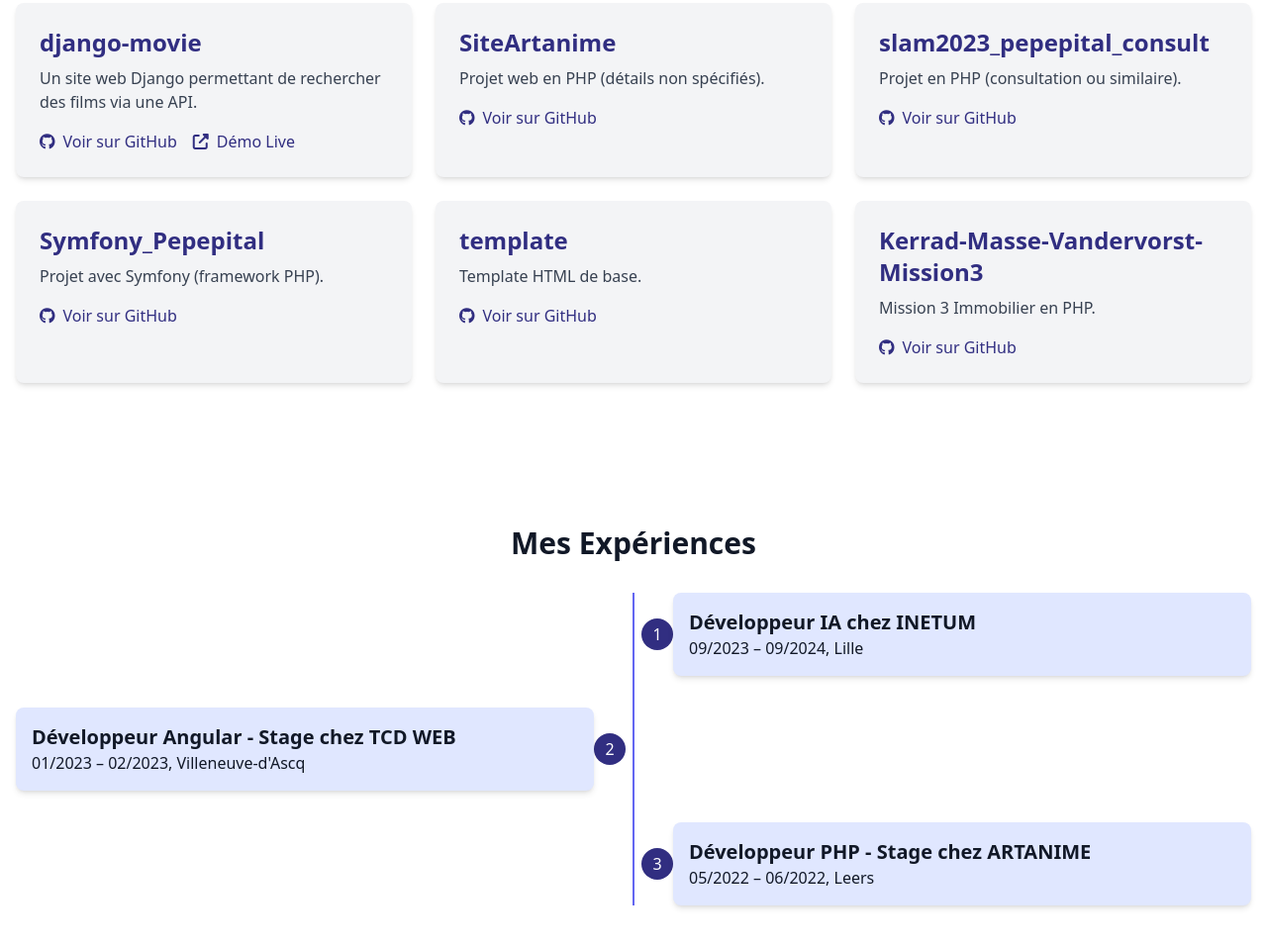
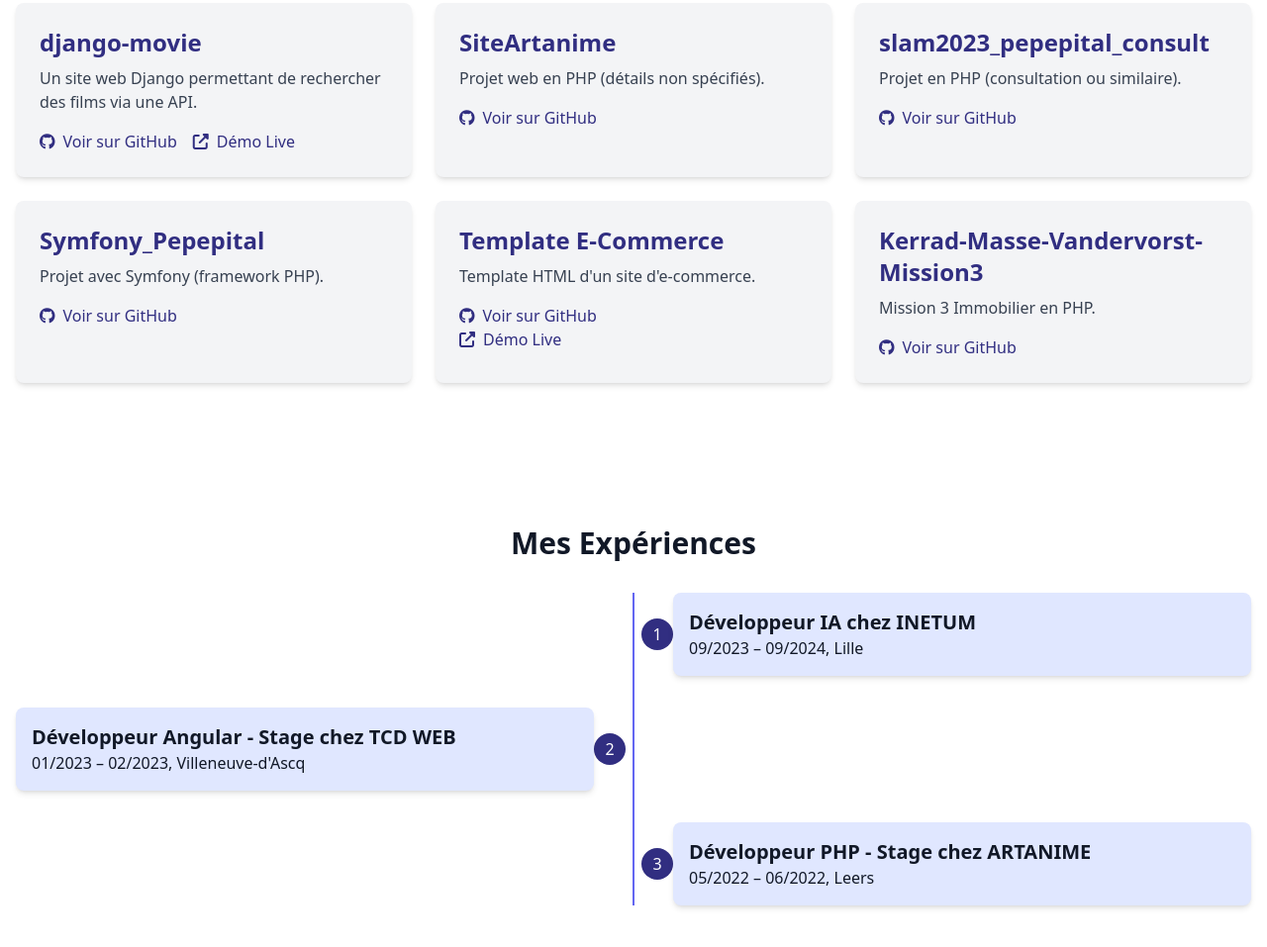
Before and after one commit to Sunitro23/portfolio-armand, a plain HTML site: page index.html in a window 1280 px wide. Shown: the part 1709-2666 px from the top of the page at 99% size. Drawn offline with nearby package versions, Linux system fonts and the light colour scheme.

Commit message:
Template E-commerce

```diff
--- a/index.html
+++ b/index.html
@@ -175,11 +175,15 @@
 
           <!-- Projet 5: template -->
           <div class="bg-gray-100 p-6 rounded-lg shadow-md hover:shadow-xl transition-shadow duration-300">
-            <h3 class="text-2xl font-semibold mb-2 text-indigo-900">template</h3>
-            <p class="mb-4 text-gray-700">Template HTML de base.</p>
+            <h3 class="text-2xl font-semibold mb-2 text-indigo-900">Template E-Commerce</h3>
+            <p class="mb-4 text-gray-700">Template HTML d'un site d'e-commerce.</p>
             <a href="https://github.com/Sunitro23/template" target="_blank" rel="noopener noreferrer" class="text-indigo-900 hover:underline flex items-center">
               <i class="fab fa-github mr-2"></i>
               Voir sur GitHub
+            </a>
+            <a href="https://template.sunitro.de/" target="_blank" rel="noopener noreferrer" class="text-indigo-900 hover:underline flex items-center">
+              <i class="fas fa-external-link-alt mr-2"></i>
+              Démo Live
             </a>
           </div>
 
```
